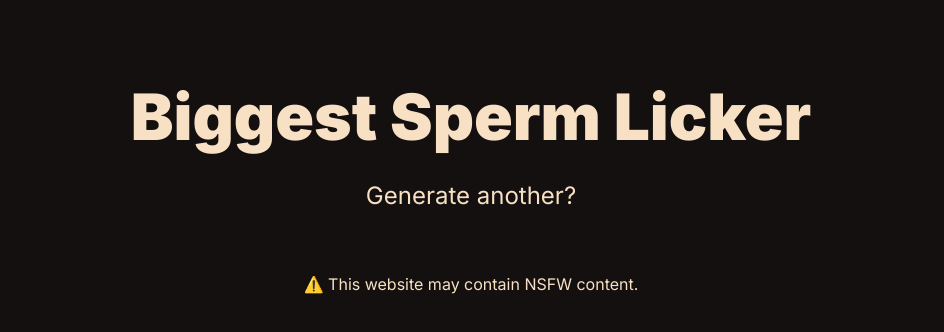
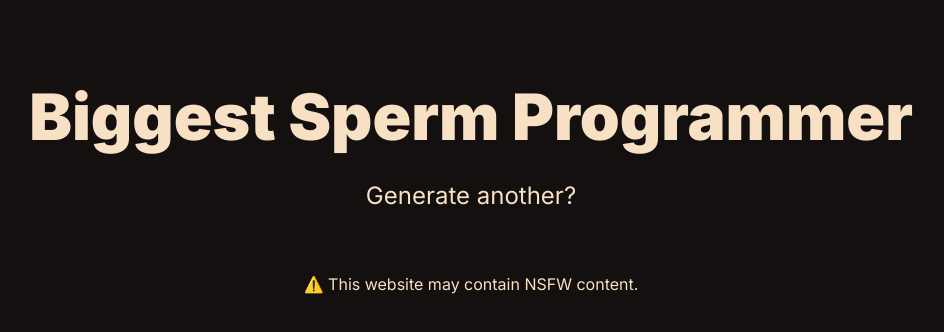
Before and after one commit to AR-Student824/insults, a Next.js app in the folder app/: page / in a window 1280 px wide. Shown: the top 332 px of the page, without its empty margins (169-1113 px from the left). Built offline with nearby package versions, Linux system fonts and the light colour scheme.

Commit message:
more words

```diff
--- a/app/pages/index.js
+++ b/app/pages/index.js
@@ -9,9 +9,9 @@ export default function Home() {
     var regenerate = document.getElementById('regenerate')
     function make () {
       if (navigator.userAgent.includes('Windows NT 6.1')) return title.innerHTML = 'Unsupported OS (Win NT 6.1)'
-      var one = ["Oh you", "Living", "The", "A", "Super", "Working", "Degenerated", "Stinky", "Disgusting", "Broken", "Unwanted", "Horrific", "Biggest", "Mental", "Ugly", "Brainless", "Unresponsive", "Stupid", "Dumb", "Insane", "Unhelpable"]
+      var one = ["Jobless", "Oh you", "Living", "The", "A", "Super", "Working", "Degenerated", "Stinky", "Disgusting", "Broken", "Unwanted", "Horrific", "Biggest", "Mental", "Ugly", "Brainless", "Unresponsive", "Stupid", "Dumb", "Insane", "Unhelpable"]
       var two = ["Shit", "Whale", "Pussy", "Sperm", "Cum", "Useless", "Peace", "Unpaid", "Unexpected", "Shit", "lilGrapeguy", "botato", "Dick", "Bitch", "Chicken", "Smashmaster", "aboutDavid", "Pyxel", "Pyxel", "Bunny", "WasteOfSpace", "Dipshit", "WasteOfSperm", "Snitch", "AR", "Drowning", "Porn", "Horny", "Sheep", "Macedonga", "Breast"]
-      var three = ["Sniffer", "Snatcher", "Variable", "Stripper", "Fucker", "Annoyer", "Depresser", "Worker", "Programmer", "Licker", "Taster", "Eater", "Giver", "Hater", "Toucher", "Breather", "Liver", "Dumbass", "Lawyer", "Addict", "Baby", "Man", "Woman", "Beater", "Brain", "Sucker", "Coward", "Sipper"]
+      var three = ["Virgin", "Sniffer", "Snatcher", "Variable", "Stripper", "Fucker", "Annoyer", "Depresser", "Worker", "Programmer", "Licker", "Taster", "Eater", "Giver", "Hater", "Toucher", "Breather", "Liver", "Dumbass", "Lawyer", "Addict", "Baby", "Man", "Woman", "Beater", "Brain", "Sucker", "Coward", "Sipper"]
       var i = setInterval(()=>{title.innerHTML = `${one[Math.floor(Math.random() * one.length)]} ${two[Math.floor(Math.random() * two.length)]} ${three[Math.floor(Math.random() * three.length)]}`}); setTimeout(()=>{clearInterval(i)},500)
     }
     make()
```
